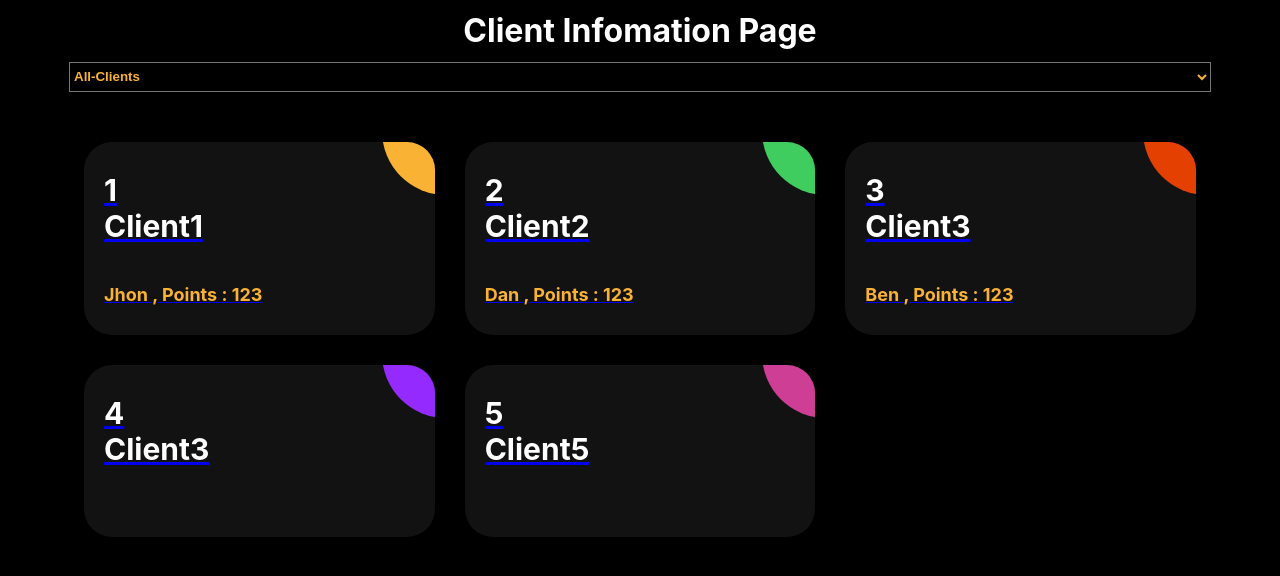
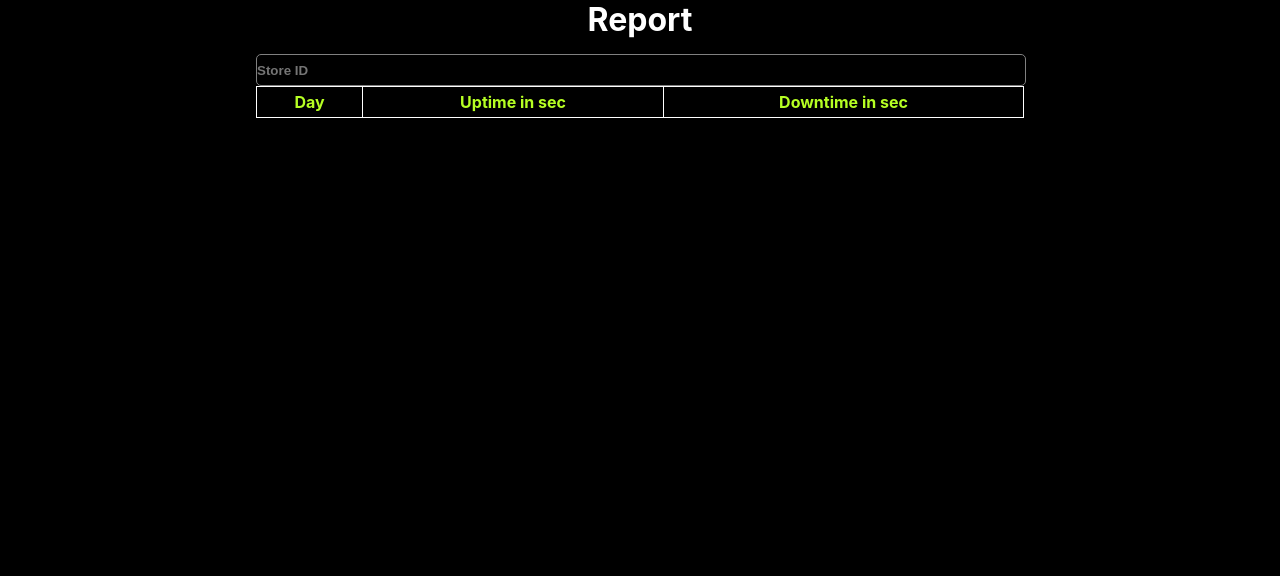
Before and after one commit to JaideepSheoran/assignment_1, a React (Create React App) app: page / in a window 1280 px wide. Shown: the top 576 px of the page. Built offline with nearby package versions, Linux system fonts and the light colour scheme.

Commit message:
api_assignment

```diff
--- a/package.json
+++ b/package.json
@@ -1,7 +1,7 @@
 {
     "name": "assignment",
     "version": "0.1.0",
-    "proxy": "https://qa2.sunbasedata.com/sunbase/portal/api/assignment.jsp?cmd=client_data",
+    "proxy": "http://127.0.0.1:5001",
     "private": true,
     "dependencies": {
         "@testing-library/jest-dom": "^5.17.0",
--- a/src/App.jsx
+++ b/src/App.jsx
@@ -1,11 +1,11 @@
 import logo from './logo.svg';
 import './App.css';
-import Home from './components/Home';
+import Report from './components/Report';
 
 function App() {
   return (
     <div className="App">
-        <Home />
+        <Report />
     </div>
   );
 }
--- a/src/components/Home.jsx
+++ /dev/null
@@ -1,174 +0,0 @@
-import React, { useEffect, useState } from 'react';
-import axios from 'axios';
-import './Home.css';
-
-const Home = () => {
-
-    /*
-       Sir,  API fetch is getting CORS Error so stored the api data in mockData varibale ,
-       Please find Demo Video in public/statics folder
-    */
-
-    const [data, setData] = useState(mockData.clients);
-    const [selectedOption, setSelectedOption] = useState('All-Clients');
-    const [isOpen, setOpen] = useState(false);
-    const [selectedId, setSelectedId] = useState();
-    const [selectedClient, setSelectedClient] = useState();
-
-    const handleOpen = (Client) => {
-        setOpen(true);
-        setSelectedId(Client.id);
-        setSelectedClient(Client);
-    }
-
-    const handleClose = () => {
-        setOpen(false);
-    }
-
-    const handleDropDownChange = (event) => {
-        setSelectedOption(event.target.value);
-    }
-
-    useEffect(() => {
-        if (selectedOption === "All-Clients") {
-            setData(mockData.clients)
-        } else if (selectedOption === "Managers") {
-            const clients = mockData.clients.filter((client) => {
-                if (client.isManager === true) {
-                    return client;
-                }
-            });
-            setData(clients);
-        } else if (selectedOption === "Non-Managers") {
-            const clients = mockData.clients.filter((client) => {
-                if (client.isManager === false) {
-                    return client;
-                }
-            });
-            setData(clients);
-        }
-    }, [selectedOption]);
-
-
-
-    return (
-        <div class="ag-format-container">
-
-            <div className='ag-format-heading'>
-                <h1 className='ag-course-heading'>Client Infomation Page</h1>
-                <select className='ag-course-dropdown' value={selectedOption} onChange={handleDropDownChange} id="">
-                    <option value="All-Clients">All-Clients</option>
-                    <option value="Managers">Managers-Only</option>
-                    <option value="Non-Managers">Non-Managers</option>
-                </select>
-            </div>
-
-            <div className="ag-courses_box">
-                {
-                    data.map((client) => {
-                        return <div onClick={() => {handleOpen(client)}} className="ag-courses_item">
-                            <a href="#" className="ag-courses-item_link">
-                                <div className="ag-courses-item_bg"></div>
-
-                                <div className="ag-courses-item_title">
-                                    {client.id} <br />
-                                    {client.label}
-                                </div>
-
-                                <div className="ag-courses-item_date-box">
-                                    <span className="ag-courses-item_date">
-                                        {mockData.data[client.id.toString()] ? mockData.data[client.id.toString()].name + " , " : ""}
-                                        {mockData.data[client.id.toString()] ? "Points : " + mockData.data[client.id.toString()].points : ""}
-                                    </span>
-                                </div>
-                            </a>
-                        </div>
-                    })
-                }
-            </div>
-
-            {
-                isOpen && (
-                    <>
-                        <div className="overlay" onClick={handleClose}>
-                            <div class="card">
-                                <div class="card-img">
-                                    <img src="https://dl.dropbox.com/s/u3j25jx9tkaruap/Webp.net-resizeimage.jpg?raw=1" />
-                                </div>
-                                <div class="desc">
-                                    <h6 class="primary-text">{selectedClient.label}</h6>
-                                    <h6 class="primary-text">{selectedClient.isManager ? "Manager, " : ""} {mockData.data[selectedId.toString()] ? mockData.data[selectedId.toString()].name : ""}</h6>
-                                    <h6 class="secondary-text"> {mockData.data[selectedId.toString()] ? mockData.data[selectedId.toString()].address : ""} </h6>
-                                </div>
-                                <div class="details">
-                                    <div class="rating">
-                                        <h6 class="primary-text"> {mockData.data[selectedId.toString()] ? mockData.data[selectedId.toString()].points : "00"}  </h6>
-                                        <h6 class="secondary-text"> Points </h6>
-                                    </div>
-                                    <div class="activity">
-                                        <h6 class="primary-text"> {selectedId} </h6>
-                                        <h6 class="secondary-text"> Identity </h6>
-                                    </div>
-                                    <div class="address">
-                                        <h6 class="primary-text"> {mockData.data[selectedId.toString()] ? mockData.data[selectedId.toString()].address : ""} </h6>
-                                        <h6 class="secondary-text"> Address </h6>
-                                    </div>
-                                </div>
-                            </div>
-                        </div>
-                    </>
-                )
-            }
-        </div>
-    )
-}
-
-const mockData = {
-    "clients": [
-        {
-            "isManager": true,
-            "id": 1,
-            "label": "Client1"
-        },
-        {
-            "isManager": false,
-            "id": 2,
-            "label": "Client2"
-        },
-        {
-            "isManager": false,
-            "id": 3,
-            "label": "Client3"
-        },
-        {
-            "isManager": false,
-            "id": 4,
-            "label": "Client3"
-        },
-        {
-            "isManager": false,
-            "id": 5,
-            "label": "Client5"
-        }
-    ],
-    "data": {
-        "1": {
-            "address": "Chicago, USA",
-            "name": "Jhon",
-            "points": 123
-        },
-        "2": {
-            "address": "London, UK",
-            "name": "Dan",
-            "points": 123
-        },
-        "3": {
-            "address": "Berlin, Germany",
-            "name": "Ben",
-            "points": 123
-        }
-    },
-    "label": "All Clients"
-}
-
-export default Home;
--- /dev/null
+++ b/src/components/Report.css
@@ -0,0 +1,40 @@
+.report {
+    color: white;
+    width: 60%;
+    margin: auto;
+}
+
+.report h1 {
+    width: 100%;
+    text-align: center;
+}
+
+table {
+    width: 100%;
+}
+
+.report input {
+    border: 1px solid gray;
+    border-radius: 5px;
+}
+
+table,
+td,
+tr,
+th {
+    border: 1px solid white;
+    color: white;
+    border-collapse: collapse;
+}
+
+td,
+th {
+    padding: 5px;
+    text-align: center;
+    font-weight: 500;
+}
+
+th {
+    color: rgb(182, 255, 35);
+    font-weight: bold;
+}
--- /dev/null
+++ b/src/components/Report.jsx
@@ -0,0 +1,72 @@
+import React, { useState } from 'react'
+import { useEffect } from 'react'
+import './Home.css'
+import './Report.css'
+
+const Report = () => {
+
+    const [report, setReport] = useState(null);
+    const [storeId, setStoreID] = useState(0);
+    const [inputValue, setInputValue] = useState("");
+    const [loading, setLoading] = useState(false);
+    const week_day = {
+        0 : "Monday",
+        1 : "Tuesday",
+        2 : "Wednesday",
+        3 : "Thrusday",
+        4 : "Friday",
+        5 : "Saturday",
+        6 : "Sunday"
+    }
+
+    useEffect(() => {
+        if(storeId == 0) {
+            return;
+        }
+        setLoading(true);
+        fetch(`/trigger_report/${storeId}`).then((response) => {
+            return response.json()
+        }).then((response) => {
+            setReport(response)
+            console.log(response);
+            setLoading(false);
+        }).catch(err => console.log(err), setLoading(false))
+    }, [storeId])
+
+  return (
+    <div className='report'>
+        <h1>Report</h1>
+        <div className='ag-format-heading'>
+            <form action="" onSubmit={(e) => {
+                e.preventDefault();
+                setStoreID(inputValue);
+            }}>
+                <input placeholder='Store ID' className='ag-course-dropdown' value={inputValue} onChange={(e) => {setInputValue(e.target.value)}} id="" />
+            </form>
+        </div>
+        <table>
+            <tr>
+                <th>Day</th>
+                <th>Uptime in sec</th>
+                <th>Downtime in sec</th>
+            </tr>
+            {
+                report &&
+                report.map((item, key) => {
+                    return <tr key={key}>
+                        <td>{week_day[key]}</td>
+                        <td>{item[0]}</td>
+                        <td>{item[1]}</td>
+                    </tr>
+                })
+            }
+            {
+                loading &&
+                <tr><td>Loading...</td><td>Loading...</td><td>Loading...</td></tr>
+            }
+        </table>
+    </div>
+  )
+}
+
+export default Report
```
